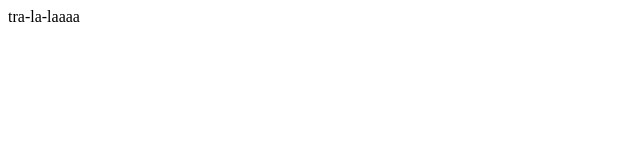
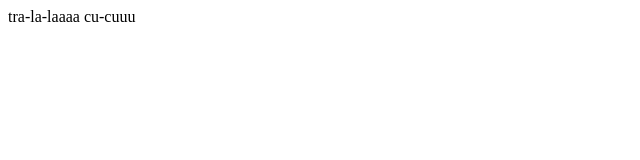
Before and after one commit to YurtaevAndreyA/t-project, a plain HTML site: page index.html in a window 1280 px wide. Shown: the full height of the page, 0-640 px from the left. Drawn offline with Linux system fonts and the light colour scheme.

Commit message:
change-1

```diff
--- a/index.html
+++ b/index.html
@@ -9,6 +9,7 @@
 </head>
 <body>
 tra-la-laaaa
+cu-cuuu
 
 <script src="file-1.js"></script>
 <script src="file-2.js"></script>
```
